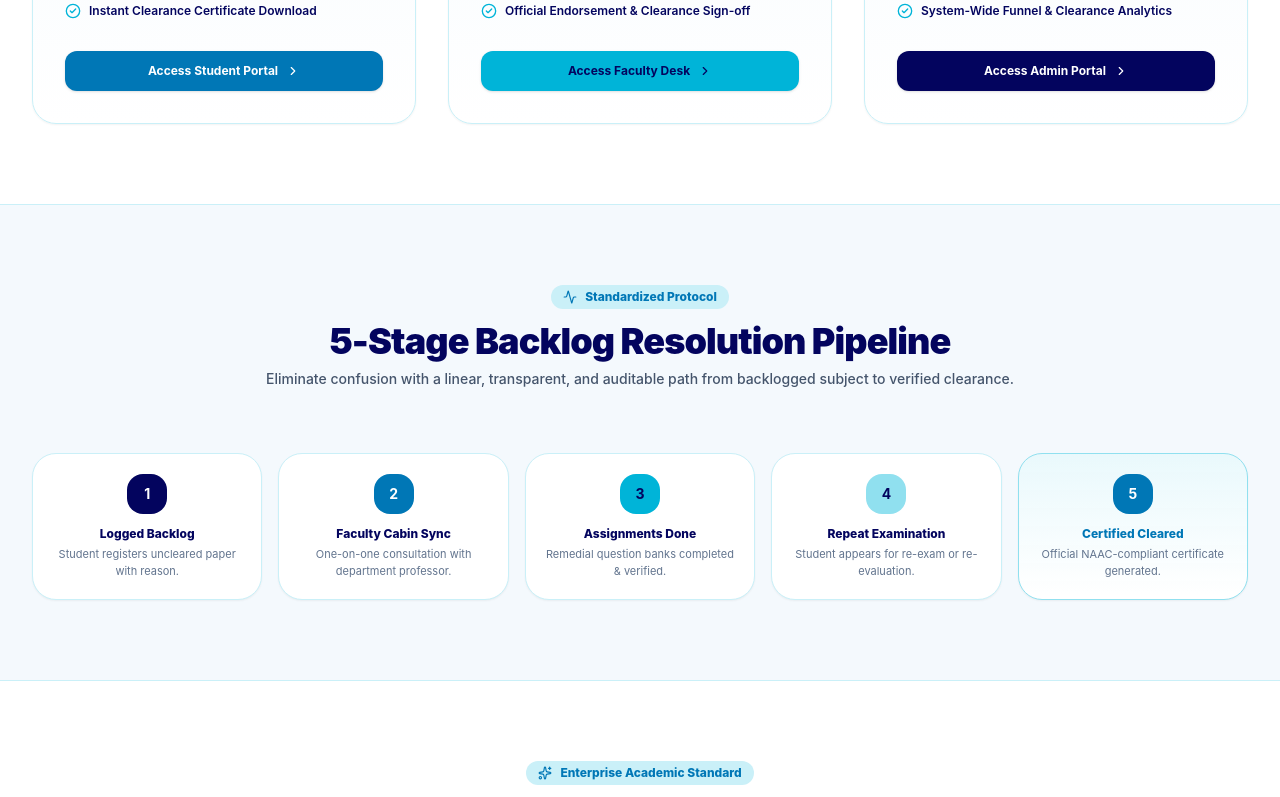
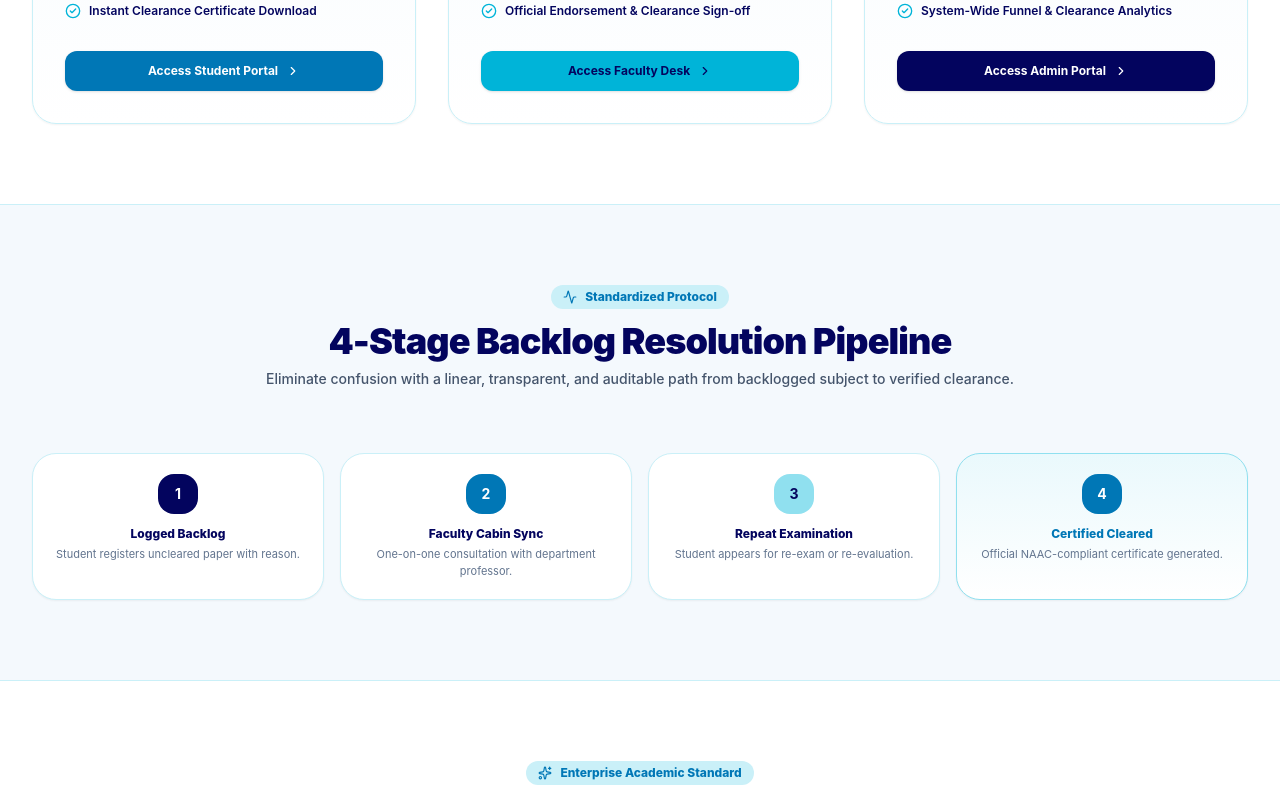
Before and after one commit to ignis110/BackTrack, a React (Vite) app in the folder frontend/: page / in a window 1280 px wide. Shown: the part 1478-2275 px from the top of the page. Built offline with nearby package versions, Linux system fonts and the light colour scheme.

Commit message:
feat: remove assignment option from progress tracking, funnel stepper, and dashboard views

```diff
--- a/frontend/src/components/FacultyAdviceModal.jsx
+++ b/frontend/src/components/FacultyAdviceModal.jsx
@@ -10,7 +10,7 @@ export default function FacultyAdviceModal({ record, facultyName = 'Faculty Advi
 
   const PRESETS = [
     'Attend cabin consultation this Wednesday at 11:00 AM with your lecture notes.',
-    'Complete and submit Unit 3 & 4 question bank assignments to faculty cabin.',
+    'Complete and review Unit 3 & 4 question bank practice with faculty cabin.',
     'Remedial coursework hours verified. Approved for repeat examination hall ticket.',
     'Practice previous 3 years question papers before the scheduled repeat examination.',
     'Repeat examination marks verified. Clearance ready for endorsement.'
--- a/frontend/src/components/MeetingDeadlineModal.jsx
+++ b/frontend/src/components/MeetingDeadlineModal.jsx
@@ -57,7 +57,7 @@ export default function MeetingDeadlineModal({
     },
     {
       id: 'mandatory',
-      label: '🟠 Mandatory Review (Assignment Check)',
+      label: '🟠 Mandatory Review (Progress Check)',
       color: 'bg-amber-50 text-amber-800 border-amber-200'
     },
     {
@@ -69,7 +69,7 @@ export default function MeetingDeadlineModal({
 
   const PRESET_WARNINGS = [
     'You have missed scheduled meetings for multiple days. You must report before this deadline or clearance will be withheld.',
-    'Urgent: In-person verification of your backlog remedial coursework & assignments required before exam date.',
+    'Urgent: In-person verification of your backlog remedial coursework & academic progress required before exam date.',
     'Final cabin consultation notice: Meet immediately to review syllabus coverage and secure repeat exam eligibility.',
     'Attendance shortage & exam ordinance advisory: Strict in-person discussion needed with faculty advisor.'
   ];
--- a/frontend/src/components/ResolutionFunnel.jsx
+++ b/frontend/src/components/ResolutionFunnel.jsx
@@ -1,14 +1,13 @@
 import React from 'react';
-import { CheckCircle2, Clock, Check, AlertCircle, ArrowRight, ShieldCheck, UserCheck, BookOpen, FileCheck, Award } from 'lucide-react';
+import { CheckCircle2, Clock, Check, AlertCircle, ArrowRight, ShieldCheck, UserCheck, BookOpen, Award } from 'lucide-react';
 
 /**
- * 5-Stage Visual Resolution Stepper for an individual backlog paper.
+ * 4-Stage Visual Resolution Stepper for an individual backlog paper.
  */
 export function RecordFunnelStepper({ record }) {
   if (!record) return null;
 
   const isMetTeacher = Boolean(record.metTeacher);
-  const isAssignmentsDone = record.assignmentsCompleted === 'Completed';
   const isExamAppeared = record.repeatExamStatus === 'Appeared';
   const isExamScheduled = record.repeatExamStatus === 'Scheduled';
   const isCleared = record.clearanceStatus === 'Cleared' || record.resultStatus === 'Cleared';
@@ -30,20 +29,13 @@ export function RecordFunnelStepper({ record }) {
     },
     {
       id: 3,
-      label: 'Assignments',
-      detail: isAssignmentsDone ? 'Completed' : 'Pending',
-      status: isAssignmentsDone ? 'completed' : (isMetTeacher ? 'current' : 'upcoming'),
-      icon: <FileCheck size={13} />
+      label: 'Repeat Exam',
+      detail: isExamAppeared ? 'Appeared' : (isExamScheduled ? 'Scheduled' : 'Preparing'),
+      status: isExamAppeared ? 'completed' : (isExamScheduled ? 'current' : (isMetTeacher ? 'current' : 'upcoming')),
+      icon: <Clock size={13} />
     },
     {
       id: 4,
-      label: 'Repeat Exam',
-      detail: isExamAppeared ? 'Appeared' : (isExamScheduled ? 'Scheduled' : 'Preparing'),
-      status: isExamAppeared ? 'completed' : (isExamScheduled ? 'current' : (isAssignmentsDone ? 'current' : 'upcoming')),
-      icon: <Clock size={13} />
-    },
-    {
-      id: 5,
       label: 'Clearance',
       detail: isCleared ? 'Certified ✓' : 'In Review',
       status: isCleared ? 'completed' : (isExamAppeared ? 'current' : 'upcoming'),
@@ -94,7 +86,6 @@ export function RecordFunnelStepper({ record }) {
 export function ResolutionFunnelSummary({ records = [], activeFilter = null, onFilterSelect = null }) {
   const total = records.length;
   const metTeacher = records.filter((r) => r.metTeacher).length;
-  const assignmentsDone = records.filter((r) => r.assignmentsCompleted === 'Completed').length;
   const examAppeared = records.filter((r) => r.repeatExamStatus === 'Appeared').length;
   const cleared = records.filter((r) => r.clearanceStatus === 'Cleared').length;
 
@@ -120,18 +111,8 @@ export function ResolutionFunnelSummary({ records = [], activeFilter = null, onF
       desc: 'Completed one-on-one cabin consultation'
     },
     {
-      id: 'assignments',
-      name: '3. Assignments Verified',
-      count: assignmentsDone,
-      pct: total === 0 ? 0 : Math.round((assignmentsDone / total) * 100),
-      color: 'bg-[#00b4d8]',
-      textColor: 'text-[#0077b6]',
-      bgLight: 'bg-[#00b4d8]/20',
-      desc: 'Submitted remedial coursework'
-    },
-    {
       id: 'appeared',
-      name: '4. Repeat Exam Appeared',
+      name: '3. Repeat Exam Appeared',
       count: examAppeared,
       pct: total === 0 ? 0 : Math.round((examAppeared / total) * 100),
       color: 'bg-[#90e0ef]',
@@ -141,7 +122,7 @@ export function ResolutionFunnelSummary({ records = [], activeFilter = null, onF
     },
     {
       id: 'cleared',
-      name: '5. Officially Cleared',
+      name: '4. Officially Cleared',
       count: cleared,
       pct: total === 0 ? 0 : Math.round((cleared / total) * 100),
       color: 'bg-emerald-600',
--- a/frontend/src/pages/AdminDashboard.jsx
+++ b/frontend/src/pages/AdminDashboard.jsx
@@ -3845,7 +3845,6 @@ function AdminBacklogsUpdatesView({ backlogRecords = [], setBacklogRecords, trig
       const matchesReason = reasonFilter === 'All' || b.backlogReason === reasonFilter;
 
       if (funnelFilter === 'met' && !b.metTeacher) return false;
-      if (funnelFilter === 'assignments' && b.assignmentsCompleted !== 'Completed') return false;
       if (funnelFilter === 'appeared' && b.repeatExamStatus !== 'Appeared') return false;
       if (funnelFilter === 'cleared' && b.clearanceStatus !== 'Cleared') return false;
 
@@ -4141,12 +4140,7 @@ function AdminBacklogsUpdatesView({ backlogRecords = [], setBacklogRecords, trig
                                     {item.metTeacher ? 'Yes ✓' : 'Pending'}
                                   </strong>
                                 </div>
-                                <div className="flex items-center justify-between">
-                                  <span className="text-slate-500">Assignments:</span>
-                                  <strong className={item.assignmentsCompleted === 'Completed' ? 'text-emerald-700' : 'text-slate-700'}>
-                                    {item.assignmentsCompleted}
-                                  </strong>
-                                </div>
+
                                 {item.studentRemarks && (
                                   <div className="text-[11px] text-slate-500 italic pt-1 border-t border-slate-100 truncate">
                                     &quot;{item.studentRemarks}&quot;
--- a/frontend/src/pages/FacultyDashboard.jsx
+++ b/frontend/src/pages/FacultyDashboard.jsx
@@ -867,10 +867,6 @@ function FacultyDashboardTab({
 
                     <div className="mt-2 space-y-1 text-xs text-slate-600">
                       <div>
-                        <span className="text-slate-400 font-medium">Assignments: </span>
-                        <span className="font-semibold text-slate-800">{item.assignmentsCompleted}</span>
-                      </div>
-                      <div>
                         <span className="text-slate-400 font-medium">Repeat exam: </span>
                         <span className="font-semibold text-slate-800">{item.repeatExamStatus}</span>
                       </div>
@@ -1548,7 +1544,7 @@ function FacultyApprovalsTab({ requests, setRequests, facultyProfile, triggerToa
                 rows={3}
                 value={remarkText}
                 onChange={(e) => setRemarkText(e.target.value)}
-                placeholder="e.g. Slot confirmed. Please visit Cabin 101 with your syllabus notes and assignment question sheet."
+                placeholder="e.g. Slot confirmed. Please visit Cabin 101 with your syllabus notes and revision materials."
                 className="w-full p-3 rounded-xl bg-slate-50 border border-slate-200 text-xs outline-none focus:bg-white"
               />
             </div>
@@ -2154,19 +2150,12 @@ function FacultyStudentUpdatesTab({
                     <RecordFunnelStepper record={item} />
                   </div>
 
-                  {/* 7 Required Tracking Fields Grid */}
-                  <div className="grid grid-cols-1 sm:grid-cols-2 lg:grid-cols-3 gap-3 pt-1 text-xs">
+                  {/* 5 Required Tracking Fields Grid */}
+                  <div className="grid grid-cols-1 sm:grid-cols-2 lg:grid-cols-5 gap-2.5 pt-1 text-xs">
                     <div className="p-3 rounded-2xl bg-[#fbfbfd] border border-slate-100">
                       <span className="text-[10px] font-bold text-slate-400 block uppercase">Met Subject Teacher</span>
                       <span className={`font-extrabold mt-0.5 block ${item.metTeacher ? 'text-emerald-700' : 'text-amber-700'}`}>
                         {item.metTeacher ? 'Yes, Met Teacher' : 'Pending Meeting'}
-                      </span>
-                    </div>
-
-                    <div className="p-3 rounded-2xl bg-[#fbfbfd] border border-slate-100">
-                      <span className="text-[10px] font-bold text-slate-400 block uppercase">Assignments Completed</span>
-                      <span className={`font-extrabold mt-0.5 block ${item.assignmentsCompleted === 'Completed' ? 'text-emerald-700' : 'text-amber-700'}`}>
-                        {item.assignmentsCompleted}
                       </span>
                     </div>
 
@@ -2363,7 +2352,6 @@ function FacultyBacklogManagementTab({
       const matchesReason = reasonFilter === 'All' || b.backlogReason === reasonFilter;
 
       if (funnelStageFilter === 'met' && !b.metTeacher) return false;
-      if (funnelStageFilter === 'assignments' && b.assignmentsCompleted !== 'Completed') return false;
       if (funnelStageFilter === 'appeared' && b.repeatExamStatus !== 'Appeared') return false;
       if (funnelStageFilter === 'cleared' && b.clearanceStatus !== 'Cleared') return false;
 
@@ -2673,12 +2661,7 @@ function FacultyBacklogManagementTab({
                                     {item.metTeacher ? 'Yes ✓' : 'Pending'}
                                   </strong>
                                 </div>
-                                <div className="flex items-center justify-between">
-                                  <span className="text-slate-500">Assignments:</span>
-                                  <strong className={item.assignmentsCompleted === 'Completed' ? 'text-emerald-600' : 'text-slate-600'}>
-                                    {item.assignmentsCompleted}
-                                  </strong>
-                                </div>
+
                               </div>
                             </div>
                           </div>
--- a/frontend/src/pages/Landing.jsx
+++ b/frontend/src/pages/Landing.jsx
@@ -200,7 +200,7 @@ export default function Landing() {
                 </div>
                 <h3 className="text-xl font-black text-[#03045e] tracking-tight mb-2">Faculty Academic Desk</h3>
                 <p className="text-xs text-slate-600 leading-relaxed mb-6">
-                  Supervise student cohorts, conduct cabin consultations, verify remedial coursework assignments, and issue certified backlog clearance endorsements.
+                  Supervise student cohorts, conduct cabin consultations, verify remedial coursework, and issue certified backlog clearance endorsements.
                 </p>
                 <ul className="space-y-2.5 text-xs text-[#03045e] font-semibold mb-8">
                   <li className="flex items-center gap-2">
@@ -271,14 +271,14 @@ export default function Landing() {
               <Activity size={14} /> Standardized Protocol
             </div>
             <h2 className="text-3xl sm:text-4xl font-black text-[#03045e] tracking-tight">
-              5-Stage Backlog Resolution Pipeline
+              4-Stage Backlog Resolution Pipeline
             </h2>
             <p className="text-sm text-slate-600 mt-2 font-medium">
               Eliminate confusion with a linear, transparent, and auditable path from backlogged subject to verified clearance.
             </p>
           </div>
 
-          <div className="grid grid-cols-1 md:grid-cols-5 gap-4">
+          <div className="grid grid-cols-1 md:grid-cols-4 gap-4">
             <div className="bg-white p-5 rounded-3xl border border-[#caf0f8] shadow-xs text-center relative">
               <div className="w-10 h-10 rounded-2xl bg-[#03045e] text-white flex items-center justify-center font-bold mx-auto mb-3 text-sm">
                 1
@@ -296,16 +296,8 @@ export default function Landing() {
             </div>
 
             <div className="bg-white p-5 rounded-3xl border border-[#caf0f8] shadow-xs text-center relative">
-              <div className="w-10 h-10 rounded-2xl bg-[#00b4d8] text-[#03045e] flex items-center justify-center font-bold mx-auto mb-3 text-sm">
+              <div className="w-10 h-10 rounded-2xl bg-[#90e0ef] text-[#03045e] flex items-center justify-center font-bold mx-auto mb-3 text-sm">
                 3
-              </div>
-              <h4 className="font-extrabold text-xs text-[#03045e]">Assignments Done</h4>
-              <p className="text-[11px] text-slate-500 mt-1">Remedial question banks completed & verified.</p>
-            </div>
-
-            <div className="bg-white p-5 rounded-3xl border border-[#caf0f8] shadow-xs text-center relative">
-              <div className="w-10 h-10 rounded-2xl bg-[#90e0ef] text-[#03045e] flex items-center justify-center font-bold mx-auto mb-3 text-sm">
-                4
               </div>
               <h4 className="font-extrabold text-xs text-[#03045e]">Repeat Examination</h4>
               <p className="text-[11px] text-slate-500 mt-1">Student appears for re-exam or re-evaluation.</p>
@@ -313,7 +305,7 @@ export default function Landing() {
 
             <div className="bg-white p-5 rounded-3xl border border-[#90e0ef] bg-gradient-to-b from-[#caf0f8]/40 to-white shadow-xs text-center relative">
               <div className="w-10 h-10 rounded-2xl bg-[#0077b6] text-white flex items-center justify-center font-bold mx-auto mb-3 text-sm">
-                5
+                4
               </div>
               <h4 className="font-extrabold text-xs text-[#0077b6]">Certified Cleared</h4>
               <p className="text-[11px] text-slate-500 mt-1">Official NAAC-compliant certificate generated.</p>
--- a/frontend/src/pages/StudentDashboard.jsx
+++ b/frontend/src/pages/StudentDashboard.jsx
@@ -1116,8 +1116,8 @@ export default function StudentDashboard() {
                   <option value="Backlog Doubt Clearance & Subject Guidance">
                     Backlog Doubt Clearance & Subject Guidance
                   </option>
-                  <option value="Remedial Coursework & Assignment Verification">
-                    Remedial Coursework & Assignment Verification
+                  <option value="Remedial Coursework & Guidance">
+                    Remedial Coursework & Guidance
                   </option>
                   <option value="Mid-Semester Retest / Make-up Consultation">
                     Mid-Semester Retest / Make-up Consultation
@@ -1814,7 +1814,6 @@ function StudentBacklogsTab({
   const [editingRecord, setEditingRecord] = useState(null);
   const [editForm, setEditForm] = useState({
     metTeacher: false,
-    assignmentsCompleted: 'Completed',
     teacherConsultation: 'Pending Guidance',
     repeatExamStatus: 'Preparing',
     resultStatus: 'Awaiting result',
@@ -1848,7 +1847,6 @@ function StudentBacklogsTab({
     setEditingRecord(record);
     setEditForm({
       metTeacher: record.metTeacher,
-      assignmentsCompleted: record.assignmentsCompleted || 'Completed',
       teacherConsultation: record.teacherConsultation || 'Pending Guidance',
       repeatExamStatus: record.repeatExamStatus || 'Preparing',
       resultStatus: record.resultStatus || 'Awaiting result',
@@ -1866,7 +1864,6 @@ function StudentBacklogsTab({
       usn: editingRecord.usn,
       studentName: editingRecord.studentName,
       metTeacher: editForm.metTeacher,
-      assignmentsCompleted: editForm.assignmentsCompleted,
       teacherConsultation: editForm.metTeacher ? 'Completed' : editForm.teacherConsultation,
       repeatExamStatus: editForm.repeatExamStatus,
       resultStatus: editForm.resultStatus,
@@ -1899,7 +1896,6 @@ function StudentBacklogsTab({
       maxMarks: 100,
       clearanceStatus: 'In Review',
       metTeacher: false,
-      assignmentsCompleted: 'Pending',
       teacherConsultation: 'Pending Guidance',
       repeatExamStatus: 'Preparing',
       resultStatus: 'Awaiting result',
@@ -1956,7 +1952,7 @@ function StudentBacklogsTab({
         <div>
           <h3 className="font-extrabold text-base text-slate-900">Backlog Subjects & Student Updates</h3>
           <p className="text-xs text-slate-500">
-            Submit regular progress updates to faculty for teacher meetings, assignments, exam preparation, and results.
+            Submit regular progress updates to faculty for teacher meetings, exam preparation, and results.
           </p>
         </div>
 
@@ -2061,24 +2057,17 @@ function StudentBacklogsTab({
                   </div>
                 </div>
 
-                {/* 5-Stage Visual Resolution Stepper */}
+                {/* 4-Stage Visual Resolution Stepper */}
                 <div className="p-3 bg-slate-50/70 rounded-2xl border border-slate-100">
                   <RecordFunnelStepper record={item} />
                 </div>
 
-                {/* 7 Update Fields Grid */}
-                <div className="grid grid-cols-2 sm:grid-cols-3 gap-2.5 pt-1 text-xs">
+                {/* 5 Update Fields Grid */}
+                <div className="grid grid-cols-2 sm:grid-cols-3 lg:grid-cols-5 gap-2.5 pt-1 text-xs">
                   <div className="p-3 rounded-2xl bg-[#fbfbfd] border border-slate-100">
                     <span className="text-[10px] font-bold text-slate-400 block uppercase">Met Subject Teacher</span>
                     <strong className={`block mt-0.5 ${item.metTeacher ? 'text-emerald-700' : 'text-amber-700'}`}>
                       {item.metTeacher ? 'Yes, Met Teacher' : 'No / Pending'}
-                    </strong>
-                  </div>
-
-                  <div className="p-3 rounded-2xl bg-[#fbfbfd] border border-slate-100">
-                    <span className="text-[10px] font-bold text-slate-400 block uppercase">Assignments Completed</span>
-                    <strong className={`block mt-0.5 ${item.assignmentsCompleted === 'Completed' ? 'text-emerald-700' : 'text-amber-700'}`}>
-                      {item.assignmentsCompleted}
                     </strong>
                   </div>
 
@@ -2237,20 +2226,7 @@ function StudentBacklogsTab({
                 </label>
               </div>
 
-              {/* Field 2 & 3: Assignments & Teacher Consultation */}
-              <div className="grid grid-cols-1 sm:grid-cols-2 gap-3">
-                <div>
-                  <label className="font-bold text-slate-700 block mb-1">Assignments Completed</label>
-                  <select
-                    value={editForm.assignmentsCompleted}
-                    onChange={(e) => setEditForm({ ...editForm, assignmentsCompleted: e.target.value })}
-                    className="w-full p-2.5 rounded-xl bg-[#f6f7fa] border border-slate-200 text-xs text-slate-800 font-medium outline-none"
-                  >
-                    <option value="Completed">Completed</option>
-                    <option value="Pending">Pending / In Progress</option>
-                  </select>
-                </div>
-
+              {/* Teacher Consultation */}
               <div>
                 <label className="font-bold text-slate-700 block mb-1">Teacher Consultation</label>
                 <select
@@ -2261,7 +2237,6 @@ function StudentBacklogsTab({
                   <option value="Completed">Guidance Received / Visited</option>
                   <option value="Pending Guidance">Pending Guidance</option>
                 </select>
-                </div>
               </div>
 
               {/* Field 4 & 5: Repeat Exam Status & Result Status */}
@@ -2450,7 +2425,7 @@ function StudentBacklogsTab({
           <div className="p-4 rounded-2xl bg-[#f4e8fd]/60 border border-[#e8c7fb]">
             <span className="w-6 h-6 rounded-full bg-[#eccffc] text-[#6b21a8] flex items-center justify-center font-bold text-xs mb-2">2</span>
             <span className="font-bold text-[#6b21a8] block">Faculty Consultation & Sign-Off</span>
-            <p className="text-[11px] text-slate-500 mt-1">Assigned subject faculty verifies assignments, consults with student, and confirms clearance eligibility.</p>
+            <p className="text-[11px] text-slate-500 mt-1">Assigned subject faculty reviews academic progress, consults with student, and confirms clearance eligibility.</p>
           </div>
 
           <div className="p-4 rounded-2xl bg-[#e7f6ee]/60 border border-[#bce8ce]">
```
Lines whose indentation alone changed are shown as unchanged.
